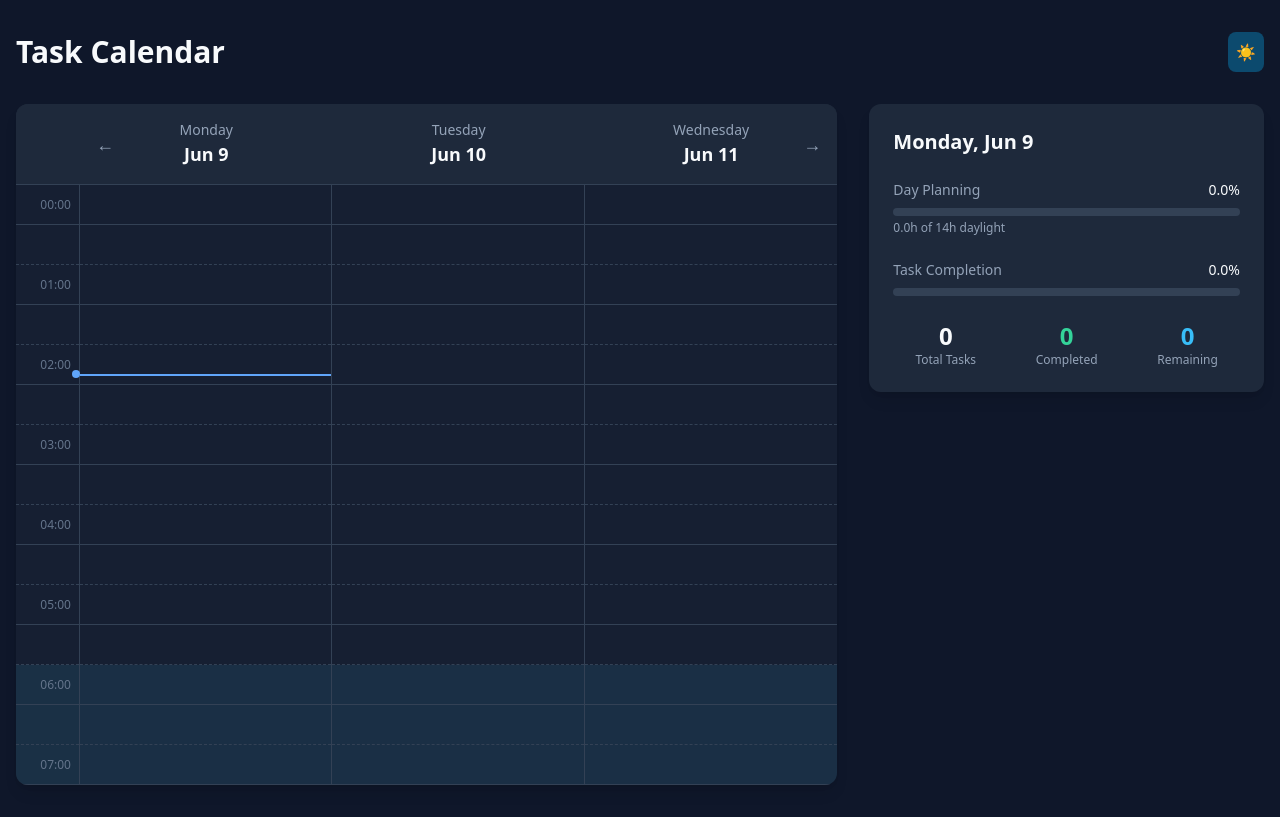
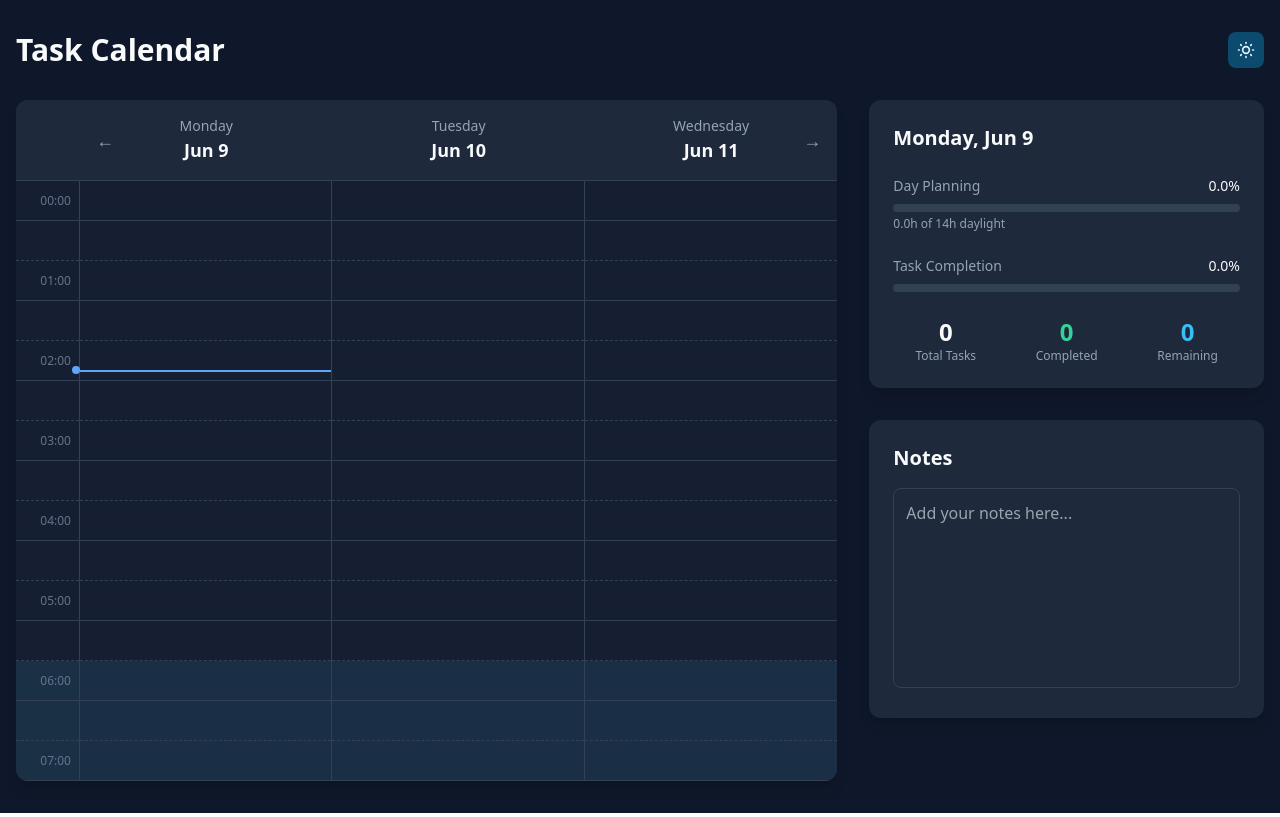
Before and after one commit to abramandis/taskcalendar, a React (Vite) app: page / in a window 1280 px wide. Built offline with nearby package versions, Linux system fonts and the light colour scheme.

Commit message:
Basic Notes Section

```diff
--- a/src/App.tsx
+++ b/src/App.tsx
@@ -3,6 +3,7 @@ import Calendar from './components/Calendar';
 import DayMetrics from './components/DayMetrics';
 import { Task } from './types';
 import { SoundProvider } from './contexts/SoundContext';
+import Notes from './components/Notes';
 
 function App() {
   const [tasks, setTasks] = useState<Task[]>(() => {
@@ -49,7 +50,15 @@ function App() {
               onClick={toggleDarkMode}
               className="p-2 rounded-lg bg-primary-100 dark:bg-primary-900 text-primary-600 dark:text-primary-100 hover:bg-primary-200 dark:hover:bg-primary-800 transition-colors"
             >
-              {isDarkMode ? '☀️' : '🌙'}
+              {isDarkMode ? (
+                <svg className="w-5 h-5" fill="none" viewBox="0 0 24 24" stroke="currentColor">
+                  <path strokeLinecap="round" strokeLinejoin="round" strokeWidth={2} d="M12 3v1m0 16v1m9-9h-1M4 12H3m15.364 6.364l-.707-.707M6.343 6.343l-.707-.707m12.728 0l-.707.707M6.343 17.657l-.707.707M16 12a4 4 0 11-8 0 4 4 0 018 0z" />
+                </svg>
+              ) : (
+                <svg className="w-5 h-5" fill="none" viewBox="0 0 24 24" stroke="currentColor">
+                  <path strokeLinecap="round" strokeLinejoin="round" strokeWidth={2} d="M20.354 15.354A9 9 0 018.646 3.646 9.003 9.003 0 0012 21a9.003 9.003 0 008.354-5.646z" />
+                </svg>
+              )}
             </button>
           </div>
           <div className="grid grid-cols-1 lg:grid-cols-3 gap-8">
@@ -61,13 +70,14 @@ function App() {
                 onDeleteTask={deleteTask}
               />
             </div>
-            <div>
+            <div className="space-y-8">
               <DayMetrics
                 tasks={tasks}
                 date={new Date()}
                 sunriseHour={6}
                 sunsetHour={20}
               />
+              <Notes />
             </div>
           </div>
         </div>
--- /dev/null
+++ b/src/components/Notes.tsx
@@ -0,0 +1,26 @@
+import React, { useState, useEffect } from 'react';
+
+const Notes: React.FC = () => {
+  const [notes, setNotes] = useState(() => {
+    const savedNotes = localStorage.getItem('notes');
+    return savedNotes || '';
+  });
+
+  useEffect(() => {
+    localStorage.setItem('notes', notes);
+  }, [notes]);
+
+  return (
+    <div className="bg-white dark:bg-neutral-800 rounded-xl shadow-lg p-6 transition-colors duration-200">
+      <h2 className="text-xl font-semibold mb-4 text-neutral-900 dark:text-neutral-50">Notes</h2>
+      <textarea
+        value={notes}
+        onChange={(e) => setNotes(e.target.value)}
+        className="w-full h-[200px] p-3 rounded-lg border border-neutral-200 dark:border-neutral-700 bg-white dark:bg-neutral-800 text-neutral-900 dark:text-neutral-50 focus:outline-none focus:ring-2 focus:ring-primary-500 dark:focus:ring-primary-400 resize-none"
+        placeholder="Add your notes here..."
+      />
+    </div>
+  );
+};
+
+export default Notes;
```
